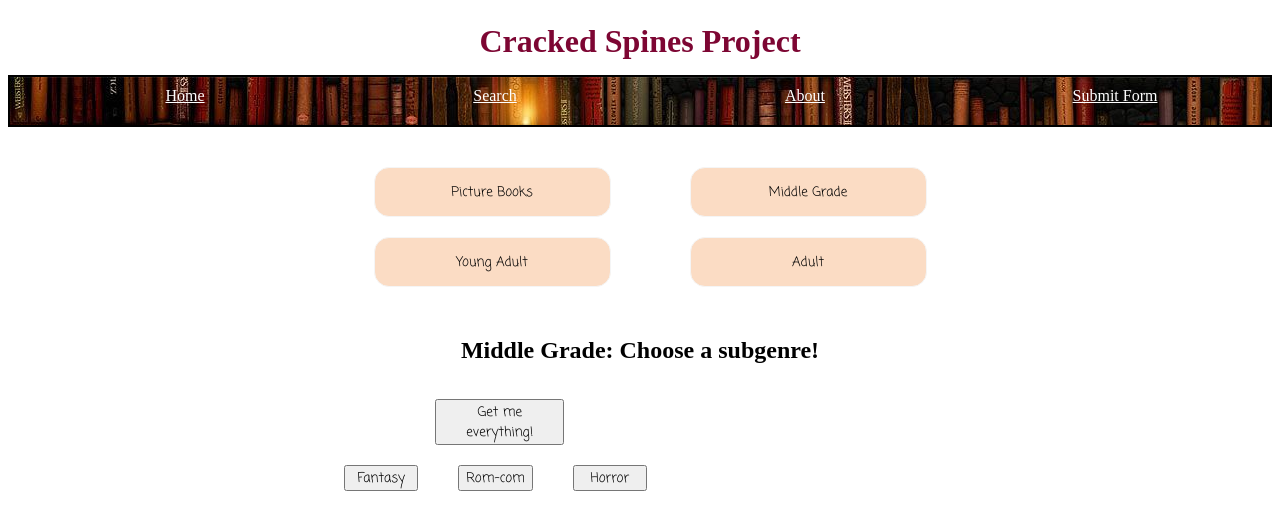
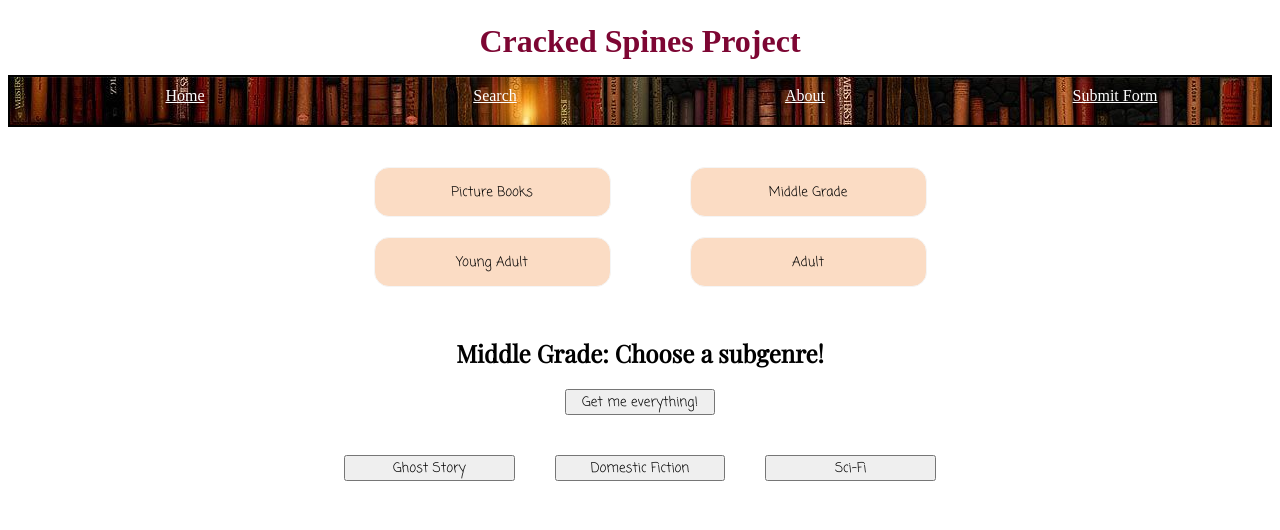
Before and after one commit to nonbinaryfrog/csprojectmvp, a Vue app: page /MG in a window 1280 px wide. Shown: the top 530 px of the page. Built offline with nearby package versions, Linux system fonts and the light colour scheme; the HTML template or start-up script is replaced by a standard one; a web font is replaced by a local one.

Commit message:
"Styling buttons"

```diff
--- a/src/BookData.js
+++ b/src/BookData.js
@@ -70,7 +70,7 @@ export default [
     title: "Parable of the Sower",
     author: ["Octavia E. Butler"],
     genre: "A",
-    subgenre: ["Science Fiction, Dystopian Fiction"],
+    subgenre: ["Science Fiction"," Dystopian Fiction"],
     description: "When global climate change and economic crises lead to social chaos in the early 2020s, California becomes full of dangers, from pervasive water shortage to masses of vagabonds who will do anything to live to see another day. Fifteen-year-old Lauren Olamina lives inside a gated community with her preacher father, family, and neighbors, sheltered from the surrounding anarchy. In a society where any vulnerability is a risk, she suffers from hyperempathy, a debilitating sensitivity to others' emotions. Precocious and clear-eyed, Lauren must make her voice heard in order to protect her loved ones from the imminent disasters her small community stubbornly ignores. But what begins as a fight for survival soon leads to something much more: the birth of a new faith . . . and a startling vision of human destiny.",
   },
   {
--- a/src/components/Home.vue
+++ b/src/components/Home.vue
@@ -34,6 +34,8 @@ export default {
 
 <style>
 @import url("https://fonts.googleapis.com/css2?family=Fredericka+the+Great&family=Kranky&display=swap");
+@import url('https://fonts.googleapis.com/css2?family=Playfair+Display&display=swap');
+@import url('https://fonts.googleapis.com/css2?family=Coming+Soon&display=swap');
 
 #genre-btns {
   margin: auto;
@@ -56,10 +58,15 @@ export default {
   margin-bottom: 10px;
   margin-top: 10px;
   background-color: #fbdcc4;
+  font-family: 'Coming Soon', cursive;
 }
 
 button:hover {
   color: white;
 }
 
+h2 {
+  font-family: 'Playfair Display', serif;
+}
+
 </style>
--- a/src/components/views/AdultGenres.vue
+++ b/src/components/views/AdultGenres.vue
@@ -1,15 +1,15 @@
 <template>
   <div class="book-options">
     <h2>Adult: Choose a subgenre!</h2>
-    <div id="genrebtns">
-    <div id="everythingBtn">
-    <button @click="getEverything"> Get me everything! </button>
-    </div>
+    <div class="genre-btns">
+
+    <button @click="getEverything" id="everything-btn" class="btn"> Get me everything! </button>
+
 
     <div class="subgenre-buttons">
-    <button @click="getFantasy" class="subgenre" id="Fantasy">Fantasy</button>
-    <button @click="getRomCom" class="subgenre" id="rom-com">Rom-com</button>
-    <button @click="getHorror" class="subgenre" id="horror">Horror</button>
+    <button @click="getDomestic" class="btn">Domestic Fiction</button>
+    <button @click="getScifi" class="btn" id="scifi">Sci-Fi</button>
+    <button @click="getHorror" class="btn" id="horror">Horror</button>
     </div>
     </div>
     <book-card-view :books="filteredBooks" />
@@ -35,23 +35,24 @@ export default {
   },
   methods: {
     // take a subgenre argument
-    getFantasy() {
+    getDomestic() {
       // filter the results based on what the subgenre is
-      let fantasyBooks = this.books.filter(books => books.subgenre[0] === 'Fantasy');
-        if (fantasyBooks.length === 0) {
+        let domesticFic = this.books.filter(books => books.subgenre[0] === 'Domestic Fiction');
+        if (domesticFic.length === 0) {
         this.$router.push("/Error");
       } else {
-        this.filteredBooks = fantasyBooks;
+        this.filteredBooks = domesticFic;
       }
     },
 
-    getRomCom() {
+    getScifi() {
       // filter the results based on what the subgenre is
-        let romCom = this.books.filter(books => books.subgenre[0] === 'Rom-com');
-        if (romCom.length === 0) {
+      let scifiBooks = this.books.filter(books => books.subgenre[0] === 'Science Fiction')
+      // if there is nothing in the array, push the error page to router view
+      if (scifiBooks.length === 0) {
         this.$router.push("/Error");
       } else {
-        this.filteredBooks = romCom;
+        this.filteredBooks = scifiBooks;
       }
     },
 
@@ -73,7 +74,7 @@ export default {
 };
 </script>
 
-<style>
+<style scoped>
 @import url('https://fonts.googleapis.com/css2?family=Coming+Soon&display=swap');
 
 h2 {
@@ -85,30 +86,24 @@ h2 {
   width: 50%;
 }
 
-button {
-  margin-left: 25%;
+.btn {
+  display: grid;
+  margin: 20px;
   font-family: 'Coming Soon', cursive;
 }
 
-.subgenre {
-  display: grid;
-  margin: 20px;
-}
-
-#everythingBtn {
-  width: 50%;
-  margin-left: 20%;
+#everything-btn {
+  width: 150px;
+  display: block;
+  margin-left: auto;
+  margin-right: auto;
 }
 
 .subgenre-buttons {
-  margin: auto;
-  text-align: center;
   display: grid;
+  margin-left: auto;
+  margin-right: auto;
   grid-template-columns: repeat(3, 1fr);
 }
 
-#genrebtns {
-  display: inline-block;
-  margin: auto;
-}
 </style>
--- a/src/components/views/MGGenres.vue
+++ b/src/components/views/MGGenres.vue
@@ -1,20 +1,22 @@
 <template>
   <div class="book-options">
     <h2>Middle Grade: Choose a subgenre!</h2>
-    <div id="genrebtns">
-    <div id="everythingBtn">
-    <button @click="getEverything">Get me everything!</button>
+    <div class="genre-btns">
+
+    <button @click="getEverything" id="everything-btn" class="btn">Get me everything!</button>
+
+    <div class="subgenre-buttons">
+    <button @click="getGhost" class="btn">Ghost Story</button>
+    <button @click="getDomestic" class="btn">Domestic Fiction</button>
+    <button @click="getScifi" class="btn">Sci-Fi</button>
     </div>
 
-    <div class="subgenre-buttons">
-    <button @click="getFantasy" class="subgenre" id="Fantasy">Fantasy</button>
-    <button @click="getRomCom" class="subgenre" id="rom-com">Rom-com</button>
-    <button @click="getHorror" class="subgenre" id="horror">Horror</button>
-    </div>
     </div>
     <book-card-view :books="filteredBooks" />
+
     <!-- error page -->
     <router-view></router-view>
+
   </div>
 </template>
 
@@ -35,34 +37,34 @@ export default {
   },
   methods: {
     // take a subgenre argument
-    getFantasy() {
+    getGhost() {
       // filter the results based on what the subgenre is
-      let fantasyBooks = this.books.filter(books => books.subgenre[0] === 'Fantasy');
-        if (fantasyBooks.length === 0) {
+      let ghostBooks = this.books.filter(books => books.subgenre[0] === 'Ghost Story');
+        if (ghostBooks.length === 0) {
         this.$router.push("/Error");
       } else {
-        this.filteredBooks = fantasyBooks;
+        this.filteredBooks = ghostBooks;
       }
     },
 
-    getRomCom() {
+    getDomestic() {
       // filter the results based on what the subgenre is
-        let romCom = this.books.filter(books => books.subgenre[0] === 'Rom-com');
-        if (romCom.length === 0) {
+        let domesticFic = this.books.filter(books => books.subgenre[0] === 'Domestic Fiction');
+        if (domesticFic.length === 0) {
         this.$router.push("/Error");
       } else {
-        this.filteredBooks = romCom;
+        this.filteredBooks = domesticFic;
       }
     },
 
-    getHorror() {
+    getScifi() {
       // filter the results based on what the subgenre is
-      let horrorBooks = this.books.filter(books => books.subgenre[0] === 'Horror')
+      let scifiBooks = this.books.filter(books => books.subgenre[0] === 'Science Fiction')
       // if there is nothing in the array, push the error page to router view
-      if (horrorBooks.length === 0) {
+      if (scifiBooks.length === 0) {
         this.$router.push("/Error");
       } else {
-        this.filteredBooks = horrorBooks;
+        this.filteredBooks = scifiBooks;
       }
     },
 
@@ -73,7 +75,7 @@ export default {
 };
 </script>
 
-<style>
+<style scoped>
 @import url('https://fonts.googleapis.com/css2?family=Coming+Soon&display=swap');
 
 h2 {
@@ -83,32 +85,27 @@ h2 {
 .book-options {
   margin: 0 auto;
   width: 50%;
+  display: block;
 }
 
-button {
-  margin-left: 25%;
+.btn {
+  display: grid;
+  margin: 20px;
   font-family: 'Coming Soon', cursive;
 }
 
-.subgenre {
-  display: grid;
-  margin: 20px;
-}
-
-#everythingBtn {
-  width: 50%;
-  margin-left: 20%;
+#everything-btn {
+  width: 150px;
+  display: block;
+  margin-left: auto;
+  margin-right: auto;
 }
 
 .subgenre-buttons {
-  margin: auto;
-  text-align: center;
   display: grid;
+  margin-left: auto;
+  margin-right: auto;
   grid-template-columns: repeat(3, 1fr);
 }
 
-#genrebtns {
-  display: inline-block;
-  margin: auto;
-}
 </style>
--- a/src/components/views/PBGenres.vue
+++ b/src/components/views/PBGenres.vue
@@ -1,15 +1,15 @@
 <template>
   <div class="book-options">
     <h2>Picture Books: Choose a subgenre!</h2>
-    <div id="genrebtns">
-    <div id="everythingBtn">
-    <button @click="getEverything"> Get me everything! </button>
-    </div>
+    <div class="genre-btns">
+
+    <button @click="getEverything" id="everything-btn" class="btn"> Get me everything! </button>
+
 
     <div class="subgenre-buttons">
-    <button @click="getFantasy" class="subgenre" id="Fantasy">Fantasy</button>
-    <button @click="getRomCom" class="subgenre" id="rom-com">Rom-com</button>
-    <button @click="getHorror" class="subgenre" id="horror">Horror</button>
+    <button @click="getBio" class="btn">Biographical</button>
+    <button @click="getDomestic" class="btn">Domestic Fiction</button>
+    <button @click="getAdventure" class="btn">Adventure</button>
     </div>
     </div>
 
@@ -36,34 +36,34 @@ export default {
   },
   methods: {
     // take a subgenre argument
-    getFantasy() {
+    getBio() {
       // filter the results based on what the subgenre is
-      let fantasyBooks = this.books.filter(books => books.subgenre[0] === 'Fantasy');
-        if (fantasyBooks.length === 0) {
+      let bioBooks = this.books.filter(books => books.subgenre[0] === 'Biographical');
+        if (bioBooks.length === 0) {
         this.$router.push("/Error");
       } else {
-        this.filteredBooks = fantasyBooks;
+        this.filteredBooks = bioBooks;
       }
     },
 
-    getRomCom() {
+    getDomestic() {
       // filter the results based on what the subgenre is
-        let romCom = this.books.filter(books => books.subgenre[0] === 'Rom-com');
-        if (romCom.length === 0) {
+        let domesticFic = this.books.filter(books => books.subgenre[0] === 'Domestic Fiction');
+        if (domesticFic.length === 0) {
         this.$router.push("/Error");
       } else {
-        this.filteredBooks = romCom;
+        this.filteredBooks = domesticFic;
       }
     },
 
-    getHorror() {
+    getAdventure() {
       // filter the results based on what the subgenre is
-      let horrorBooks = this.books.filter(books => books.subgenre[0] === 'Horror')
+      let adventureBooks = this.books.filter(books => books.subgenre[0] === 'Adventure')
       // if there is nothing in the array, push the error page to router view
-      if (horrorBooks.length === 0) {
+      if (adventureBooks.length === 0) {
         this.$router.push("/Error");
       } else {
-        this.filteredBooks = horrorBooks;
+        this.filteredBooks = adventureBooks;
       }
     },
 
@@ -74,7 +74,7 @@ export default {
 };
 </script>
 
-<style>
+<style scoped>
 @import url('https://fonts.googleapis.com/css2?family=Coming+Soon&display=swap');
 
 h2 {
@@ -84,32 +84,27 @@ h2 {
 .book-options {
   margin: 0 auto;
   width: 50%;
+  display: block;
 }
 
-button {
-  margin-left: 25%;
+.btn {
+  display: grid;
+  margin: 20px;
   font-family: 'Coming Soon', cursive;
 }
 
-.subgenre {
+.subgenre-buttons {
   display: grid;
-  margin: 20px;
-}
-
-#everythingBtn {
-  width: 50%;
-  margin-left: 20%;
-}
-
-.subgenre-buttons {
-  margin: auto;
-  text-align: center;
-  display: grid;
+  margin-left: auto;
+  margin-right: auto;
   grid-template-columns: repeat(3, 1fr);
 }
 
-#genrebtns {
-  display: inline-block;
-  margin: auto;
+#everything-btn {
+  display: block;
+  margin-left: auto;
+  margin-right: auto;
+  width: 150px;
 }
+
 </style>
--- a/src/components/views/YAGenres.vue
+++ b/src/components/views/YAGenres.vue
@@ -1,21 +1,20 @@
 <template>
   <div class="book-options">
     <h2>Young Adult: Choose a subgenre!</h2>
+    <div class="genre-btns">
 
-    <div id="genrebtns">
-    <div id="everythingBtn">
-    <button @click="getEverything" id="get-all-ya"> Get me everything! </button>
+    <button @click="getEverything" id="everything-btn" class="btn"> Get me everything! </button>
+
+    <div class="subgenre-buttons">
+    <button @click="getFantasy" class="btn">Fantasy</button>
+    <button @click="getRomCom" class="btn">Rom-com</button>
+    <button @click="getHorror" class="btn">Horror</button>
     </div>
 
-    <div class="subgenre-buttons">
-    <button @click="getFantasy" class="subgenre" id="Fantasy">Fantasy</button>
-    <button @click="getRomCom" class="subgenre" id="rom-com">Rom-com</button>
-    <button @click="getHorror" class="subgenre" id="horror">Horror</button>
-    </div>
     </div>
     <book-card-view :books="filteredBooks"/>
 
-<!-- Router-view is for error page -->
+   <!-- Router-view is for error page -->
     <router-view></router-view>
 
   </div>
@@ -77,7 +76,7 @@ export default {
 
 </script>
 
-<style>
+<style scoped>
 @import url('https://fonts.googleapis.com/css2?family=Coming+Soon&display=swap');
 
 h2 {
@@ -87,33 +86,27 @@ h2 {
 .book-options {
   margin: 0 auto;
   width: 50%;
+  display: block;
 }
 
-button {
-  margin-left: 25%;
+.btn {
+  display: grid;
+  margin: 20px;
   font-family: 'Coming Soon', cursive;
 }
 
-.subgenre {
-  display: grid;
-  margin: 20px;
-}
-
-#everythingBtn {
-  width: 50%;
-  margin-left: 20%;
+#everything-btn {
+  width: 150px;
+  display: block;
+  margin-left: auto;
+  margin-right: auto;
 }
 
 .subgenre-buttons {
-  margin: auto;
-  text-align: center;
   display: grid;
+  margin-left: auto;
+  margin-right: auto;
   grid-template-columns: repeat(3, 1fr);
 }
 
-#genrebtns {
-  display: inline-block;
-  margin: auto;
-}
-
 </style>
```
